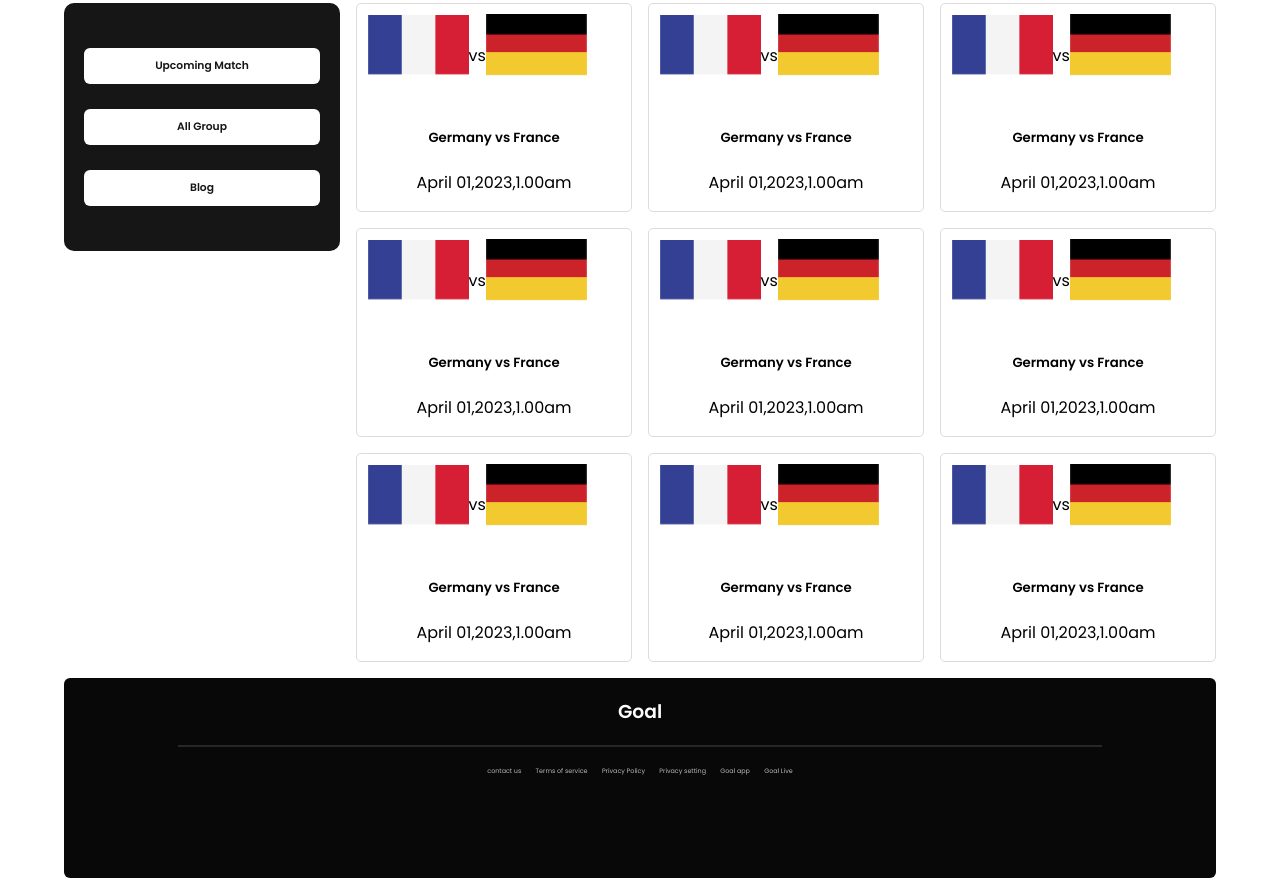
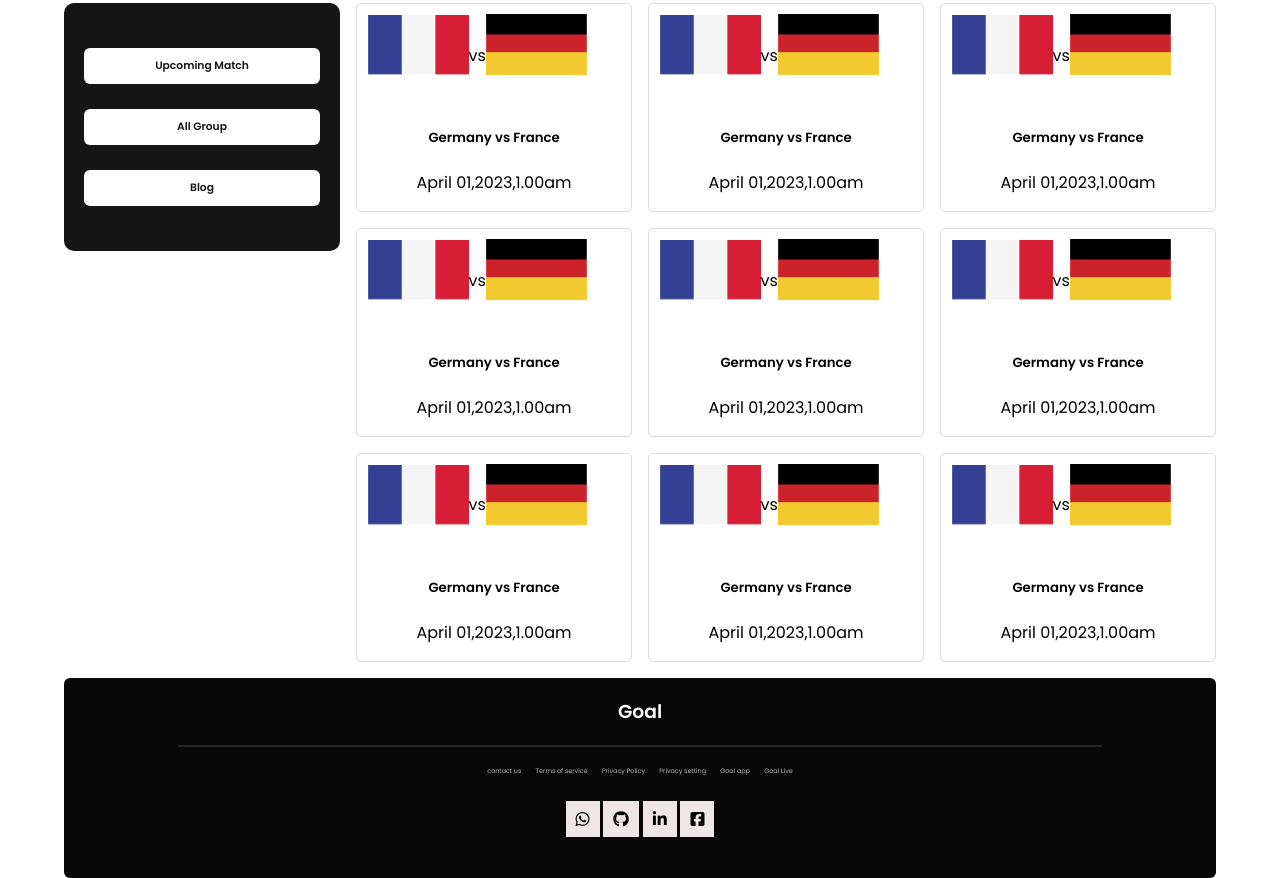
Before and after one commit to Abhishek666666/assienment2-programming-hero, a plain HTML site: page upcoming-match.html in a window 1280 px wide. Shown: the part 670-1548 px from the top of the page. Drawn offline with Linux system fonts and the light colour scheme.

Commit message:
last time edit

```diff
--- a/upcoming-match.html
+++ b/upcoming-match.html
@@ -162,6 +162,14 @@
                 <a href="http://">Privacy setting</a>
                 <a href="http://">Goal app</a>
                 <a href="http://">Goal Live</a>
+                <h4 class="socile">
+                    <i class="fa fa-brands fa-whatsapp">
+
+                    </i>
+                    <i class="fa fa-brands fa-github"></i>
+                    <i class="fa fa-brands fa-linkedin"></i>
+                    <i class="fa fa-brands fa-facebook-square"></i>
+                </h4>
             </div>
 
 
```
